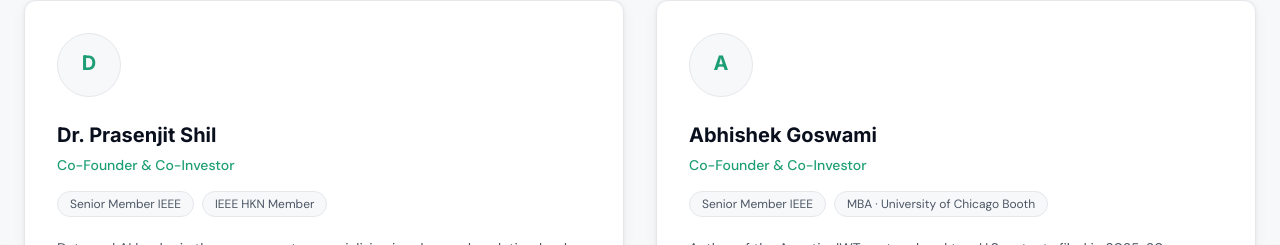
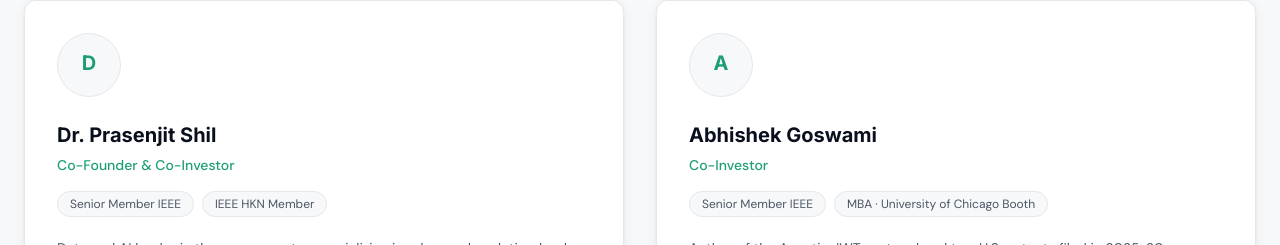
Before and after one commit to unforge-io/unforge-website, a React (Vite) app: page /company in a window 1280 px wide. Shown: the part 3480-3725 px from the top of the page. Built offline with nearby package versions, Linux system fonts and the light colour scheme.

Commit message:
Update Company.jsx

```diff
--- a/src/pages/Company.jsx
+++ b/src/pages/Company.jsx
@@ -21,7 +21,7 @@ const COFOUNDERS = [
   },
   {
     name: 'Abhishek Goswami',
-    role: 'Co-Founder & Co-Investor',
+    role: 'Co-Investor',
     badges: ['Senior Member IEEE', 'MBA · University of Chicago Booth'],
     bio: 'Author of the Agentic JWT protocol and two U.S. patents filed in 2025. 20 years across enterprise architecture, AI, and cybersecurity spanning Power and Energy, Banking, and Healthcare industries.',
     highlights: [
```
